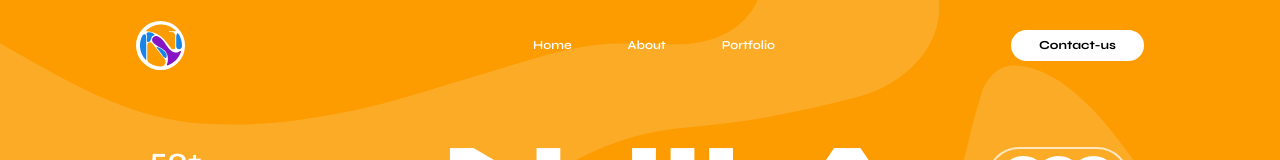
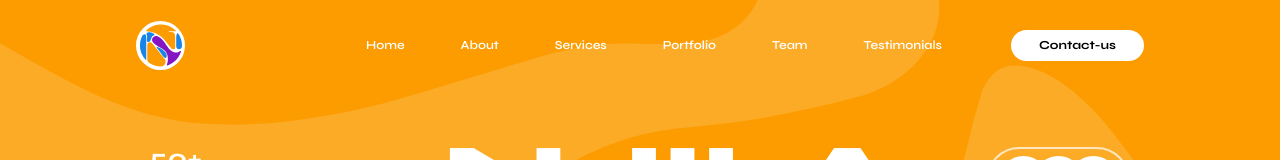
Before and after one commit to Garcia-Sebastiao/njilabrand_website, a Next.js app: page / in a window 1280 px wide. Shown: the top 160 px of the page. Built offline with nearby package versions, Linux system fonts and the light colour scheme; grey boxes are pictures that could not be loaded.

Commit message:
feat: set menu

```diff
--- a/app/components/about/about.tsx
+++ b/app/components/about/about.tsx
@@ -41,7 +41,7 @@ export function About() {
   const [isOpen, setIsOpen] = useState<string>("experience");
 
   return (
-    <div className="w-full px-4 relative overflow-hidden bg-secondary pt-10 pb-24">
+    <div id="about" className="w-full px-4 relative overflow-hidden bg-secondary pt-10 pb-24">
       <div className="absolute -top-80 -left-50 [&>svg]:size-250 [&_svg_*]:fill-white opacity-10">
         {NjilaIllustration}
       </div>
--- a/app/components/footer/footer.tsx
+++ b/app/components/footer/footer.tsx
@@ -1,3 +1,4 @@
+"use client";
 import { NjilaLogo } from "@/app/assets/njilabrand-logo";
 import {
   AiFillInstagram,
@@ -6,6 +7,7 @@ import {
   AiFillBehanceSquare,
 } from "react-icons/ai";
 import Link from "next/link";
+import { menuItems } from "../hero/header";
 
 export function Footer() {
   return (
@@ -14,15 +16,15 @@ export function Footer() {
         <div className="[&>svg]:size-44">{NjilaLogo}</div>
 
         <ul className="hidden lg:flex items-center pl-32 gap-x-16">
-          <Link href="#" className="text-blue-shade-dark font-semibold">
-            Home
-          </Link>
-          <Link href="#" className="text-blue-shade-dark font-semibold">
-            About
-          </Link>
-          <Link href="#" className="text-blue-shade-dark font-semibold">
-            Contact
-          </Link>
+          {menuItems.slice(0, 3).map((item) => (
+            <Link
+              key={item?.id}
+              href={item?.href}
+              className="text-blue-shade-dark cursor-pointer font-semibold"
+            >
+              {item?.label}
+            </Link>
+          ))}
         </ul>
 
         <div className="flex items-center gap-x-4">
--- a/app/components/hero/header.tsx
+++ b/app/components/hero/header.tsx
@@ -15,18 +15,34 @@ export const menuItems = [
   {
     id: "home",
     label: "Home",
-    href: "#",
+    href: "#home",
   },
   {
     id: "about",
     label: "About",
-    href: "#",
+    href: "#about",
+  },
+  {
+    id: "services",
+    label: "Services",
+    href: "#services",
   },
   {
     id: "portfolio",
     label: "Portfolio",
-    href: "#",
+    href: "#portfolio",
   },
+  {
+    id: "team",
+    label: "Team",
+    href: "#team",
+  },
+  {
+    id: "testimonials",
+    label: "Testimonials",
+    href: "#testimonials",
+  },
+
 ];
 
 export function Header() {
@@ -89,7 +105,7 @@ export function Header() {
 
   return (
     <Fragment>
-      {/* <Menu isOpen={isOpen} onClose={() => setIsOpen(false)} /> */}
+      <Menu isOpen={isOpen} onClose={() => setIsOpen(false)} />
 
       {/* Header principal */}
       <header
@@ -128,7 +144,7 @@ export function Header() {
       {/* Floating Header */}
       <div
         ref={floatingHeaderRef}
-        className="fixed left-0 top-10 z-999! flex w-full items-center justify-between px-4 lg:px-16"
+        className="fixed left-0 top-10 z-2! flex w-full items-center justify-between px-4 lg:px-16"
       >
         <div className="rounded-full bg-white p-1">
           <div className="flex h-12 w-12 items-center justify-center">
--- a/app/components/hero/hero-section.tsx
+++ b/app/components/hero/hero-section.tsx
@@ -18,7 +18,7 @@ const services = [
 
 export function Hero() {
   return (
-    <div className="w-full">
+    <div id="home" className="w-full">
       <div className="w-full pb-48 overflow-hidden relative bg-primary">
         <Header />
 
--- a/app/components/hero/menu.tsx
+++ b/app/components/hero/menu.tsx
@@ -1,9 +1,4 @@
-"use client";
-
-import { useRef } from "react";
 import Link from "next/link";
-import gsap from "gsap";
-import { useGSAP } from "@gsap/react";
 import { ChevronUp } from "lucide-react";
 
 import { njila_shield } from "@/app/assets/njila-shield";
@@ -23,40 +18,13 @@ export function Menu({
   onClose: () => void;
   isOpen: boolean;
 }) {
-  const menuRef = useRef<HTMLDivElement>(null);
-
-  useGSAP(() => {
-    const menu = menuRef.current;
-
-    if (!menu) return;
-
-    if (isOpen) {
-      gsap.to(menu, {
-        yPercent: 0,
-        duration: 0.7,
-        ease: "power4.out",
-        pointerEvents: "auto",
-      });
-
-      menuRef.current?.classList.remove("-translate-y-full")
-    } else {
-      gsap.to(menu, {
-        yPercent: -100,
-        duration: 0.6,
-        ease: "power4.in",
-        pointerEvents: "none",
-      });
-    }
-  }, [isOpen]);
-
   return (
     <div
-      ref={menuRef}
-      className="fixed top-0 left-0 z-999! flex h-dvh w-full -translate-y-full flex-col bg-secondary p-4 lg:p-16 lg:py-10"
+      className={`fixed top-0 left-0 z-999! duration-500 transition-transform flex h-dvh w-full flex-col bg-secondary p-4 lg:p-16 lg:py-10 ${isOpen ? "translate-y-0" : "-translate-y-full"}`}
     >
       <div className="flex w-full items-center justify-between">
         <div className="flex items-center gap-x-6">
-          <button type="button" onClick={onClose}>
+          <button type="button" className="cursor-pointer" onClick={onClose}>
             <ChevronUp className="size-16 stroke-1 text-white" />
           </button>
 
@@ -73,10 +41,11 @@ export function Menu({
       </div>
 
       <div className="flex w-full flex-1 items-center justify-center">
-        <ul className="flex flex-col items-center gap-y-8 lg:items-start">
+        <ul className="flex flex-col items-center gap-y-6 lg:items-start">
           {menuItems.map((item) => (
             <Link
               key={item.id}
+              onClick={onClose}
               href={item.href}
               className="cursor-pointer text-4xl font-bold text-white transition-all hover:underline"
             >
@@ -86,6 +55,7 @@ export function Menu({
 
           <Link
             href="#"
+            onClick={onClose}
             className="pt-10 text-2xl font-medium text-white underline lg:text-4xl"
           >
             Subscribe in our newslatter
--- a/app/components/our-projects/our-projects.tsx
+++ b/app/components/our-projects/our-projects.tsx
@@ -31,7 +31,7 @@ export function OurProjects() {
   const [projectList, setProjectList] = useState("design");
 
   return (
-    <div className="w-full px-4 bg-blue-shade-dark overflow-hidden py-16 lg:py-24 relative">
+    <div id="portfolio" className="w-full px-4 bg-blue-shade-dark overflow-hidden py-16 lg:py-24 relative">
       <div className="absolute -top-50 -left-50 [&>svg]:size-280 [&_svg_*]:fill-white opacity-10">
         {NjilaIllustration}
       </div>
--- a/app/components/our-services/our-services.tsx
+++ b/app/components/our-services/our-services.tsx
@@ -28,7 +28,7 @@ const services = [
 
 export function OurServices() {
   return (
-    <div className="w-full relative px-4">
+    <div id="services" className="w-full relative px-4">
       <div className="absolute -top-100 -right-50 [&>svg]:size-200 opacity-10">
         {NjilaIllustration}
       </div>
--- a/app/components/our-team/our-team.tsx
+++ b/app/components/our-team/our-team.tsx
@@ -4,7 +4,7 @@ import { teamShape } from "@/app/assets/team-shape";
 /* eslint-disable @next/next/no-img-element */
 export function OurTeam() {
   return (
-    <div className="w-full px-4 flex flex-col items-start gap-y-10 lg:gap-y-20 mx-auto max-w-6xl">
+    <div id="team" className="w-full px-4 flex flex-col items-start gap-y-10 lg:gap-y-20 mx-auto max-w-6xl">
       <div className="w-full flex flex-col lg:flex-row gap-y-6 lg:gap-x-12 items-start lg:items-center">
         <h2 className="text-4xl lg:text-6xl text-nowrap font-black text-primary">
           Our <span className="text-secondary">Team</span>
@@ -79,7 +79,7 @@ export function OurTeam() {
                       <img
                         src="/images/model-01.png"
                         alt="Person"
-                        className="absolute top-10 left-0 z-10 w-full transition-transform duration-500 group-hover:scale-110"
+                        className="absolute top-10 left-0 z-1 w-full transition-transform duration-500 group-hover:scale-110"
                       />
                     </div>
                   </div>
--- a/app/components/testimonials/testimonials.tsx
+++ b/app/components/testimonials/testimonials.tsx
@@ -4,7 +4,7 @@ import Marquee from "react-fast-marquee";
 
 export function Testimonials() {
   return (
-    <div className="w-full relative space-y-10">
+    <div id="testimonials" className="w-full relative space-y-10">
       <div className="w-full px-4 relative flex flex-col gap-y-8 z-1 max-w-6xl mx-auto">
         <div className="w-full flex gap-x-12 flex-col lg:flex-row items-start gap-y-6 lg:items-center">
           <h2 className="text-3xl lg:text-6xl text-nowrap font-black text-blue-shade-dark">
--- a/app/globals.css
+++ b/app/globals.css
@@ -26,6 +26,7 @@
 }
 html {
   font-size: 0.875rem;
+  scroll-behavior: smooth;
 }
 body {
   font-family: "Syne", sans-serif;
```
